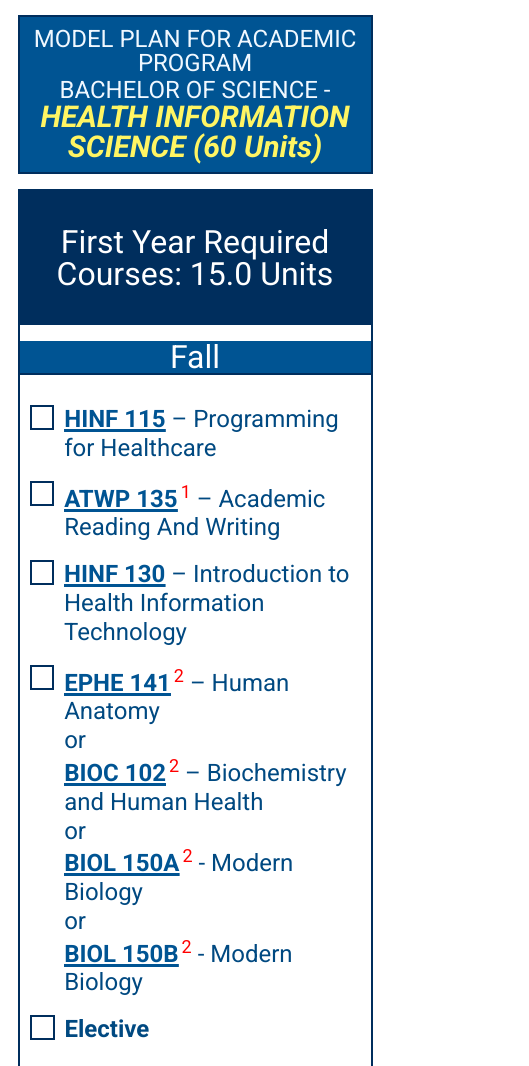
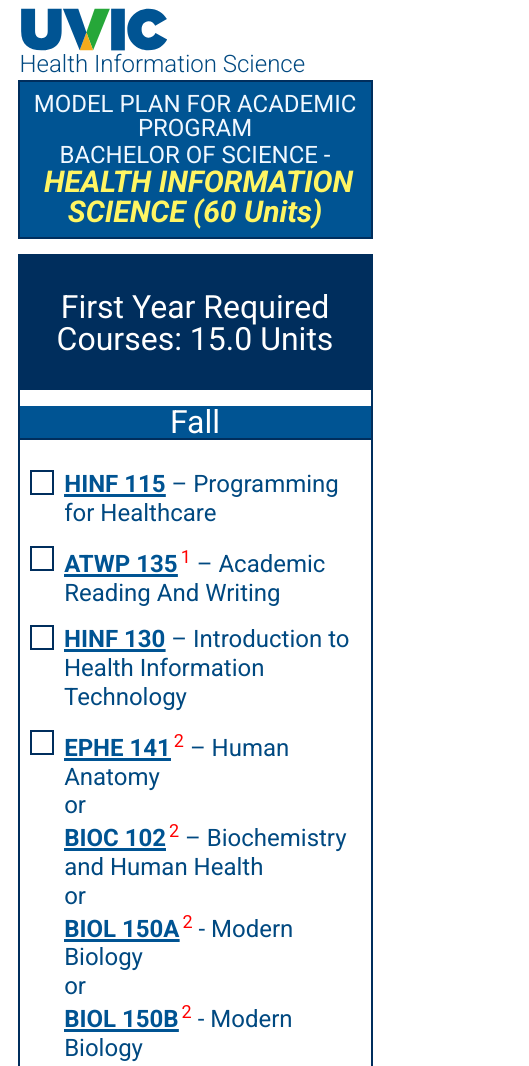
Before and after one commit to youngsepz/UVIC_ModelPlanApp, a plain HTML site: page index.html in a window 390 px wide. Shown: the top 1066 px of the page, 529 px wide, since content can reach past the window. Drawn offline with Linux system fonts and the light colour scheme.

Commit message:
added uvic header + adjustments to mobile responsiveness

```diff
--- a/index.html
+++ b/index.html
@@ -10,6 +10,20 @@
     <link href="https://fonts.googleapis.com/css2?family=Roboto:ital,wght@0,100;0,300;0,400;0,500;0,700;0,900;1,100;1,300;1,400;1,500;1,700;1,900&display=swap" rel="stylesheet">
     <title>UVic Hinf Model Plan</title>
   </head>
+  <div class="header-uvic">
+
+    <div class="header-uvic-logo">
+
+      <img id="uvic-logo" src="uvic-wordmark-colour.svg">
+      <div class="header-uvic-name">University of Victoria</div>
+
+
+    </div>
+
+    <div class="header-school-name">Health Information Science</div>
+
+
+ </div>
 
   <div id="header">
     <div class="header-model header-title">MODEL PLAN FOR ACADEMIC PROGRAM</div>
--- a/modelplan.css
+++ b/modelplan.css
@@ -161,12 +161,45 @@ body {
   flex-direction: column;
 }
 
+.header-uvic {
+  display: flex;
+  width: 90%;
+  justify-content: space-between;
+  background-color: rgb(255, 255, 255);
+  border: white 2px solid;
+  margin-top: 5px;
+}
+
+#uvic-logo {
+  width: 148px;
+  height: 45.25px;
+}
+
+.header-uvic-logo {
+  display: flex;
+}
+
+.header-uvic-name {
+  font-size: 24px;
+  font-weight: 300;
+  padding-left: 11px;
+  width: 125px;
+}
+
+.header-school-name {
+  display: flex;
+  align-items: center;
+  justify-content: center;
+  font-size: 32px;
+  font-weight: 300;
+}
+
 #header {
   width: 90%;
   background-color: #005493;
   color: white;
   border: 2px solid rgb(0, 46, 93);
-  margin-top: 15px;
+  margin-top: 2px;
   margin-bottom: 15px;
   text-align: center;
   padding-top: 10px;
@@ -187,6 +220,7 @@ body {
   font-weight: bold;
   font-style: italic;
   font-size: 30px;
+  margin-left: 7px;
 }
 
 .app_container {
@@ -419,13 +453,27 @@ body {
   font-size: 24px;
   gap: 25px;
   margin-top: 20px;
-  margin-bottom: 70px;
+  padding-bottom: 40px;
+}
+
+.modelplan-description a {
+  word-wrap: break-word;
 }
 
 .modelplan-statements {
 }
 
-@media (max-width: 655px) {
+@media (max-width: 929px) {
+  #uvic-logo {
+    height: auto;
+  }
+
+  .header-school-name {
+    font-size: 24px;
+  }
+}
+
+@media (max-width: 657px) {
   .app_container {
     margin-left: 0;
     margin-right: 0;
@@ -523,6 +571,24 @@ body {
     height: auto;
     display: block;
   }
+
+  .header-uvic {
+    flex-basis: 100%;
+    flex-wrap: wrap;
+  }
+
+  .header-uvic-logo {
+    display: flex;
+    justify-content: space-between;
+    width: 100%;
+  }
+
+  .header-uvic-name {
+    display: none;
+  }
+}
+
+@media (max-width: 500px) {
 }
 
 @media (max-width: 400px) {
```
Also changed, not shown: uvic-wordmark-colour.svg (added).
